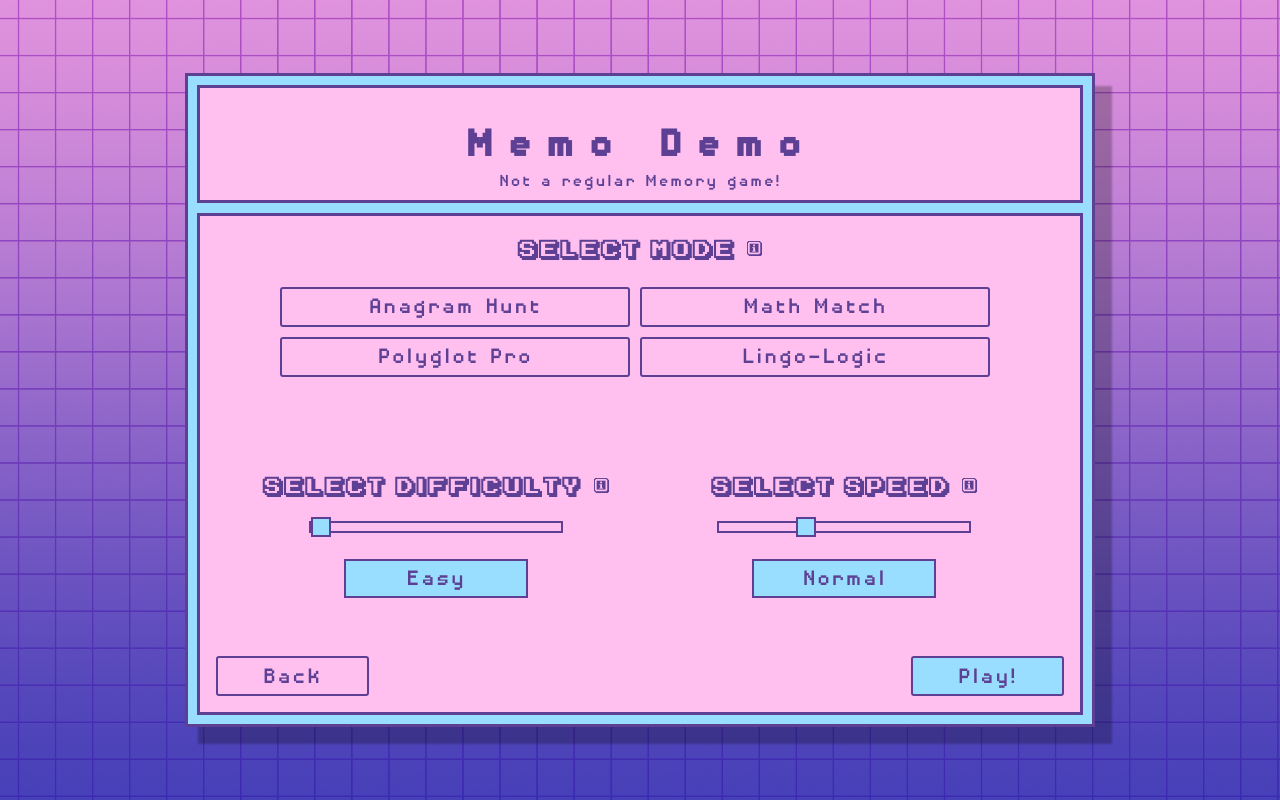
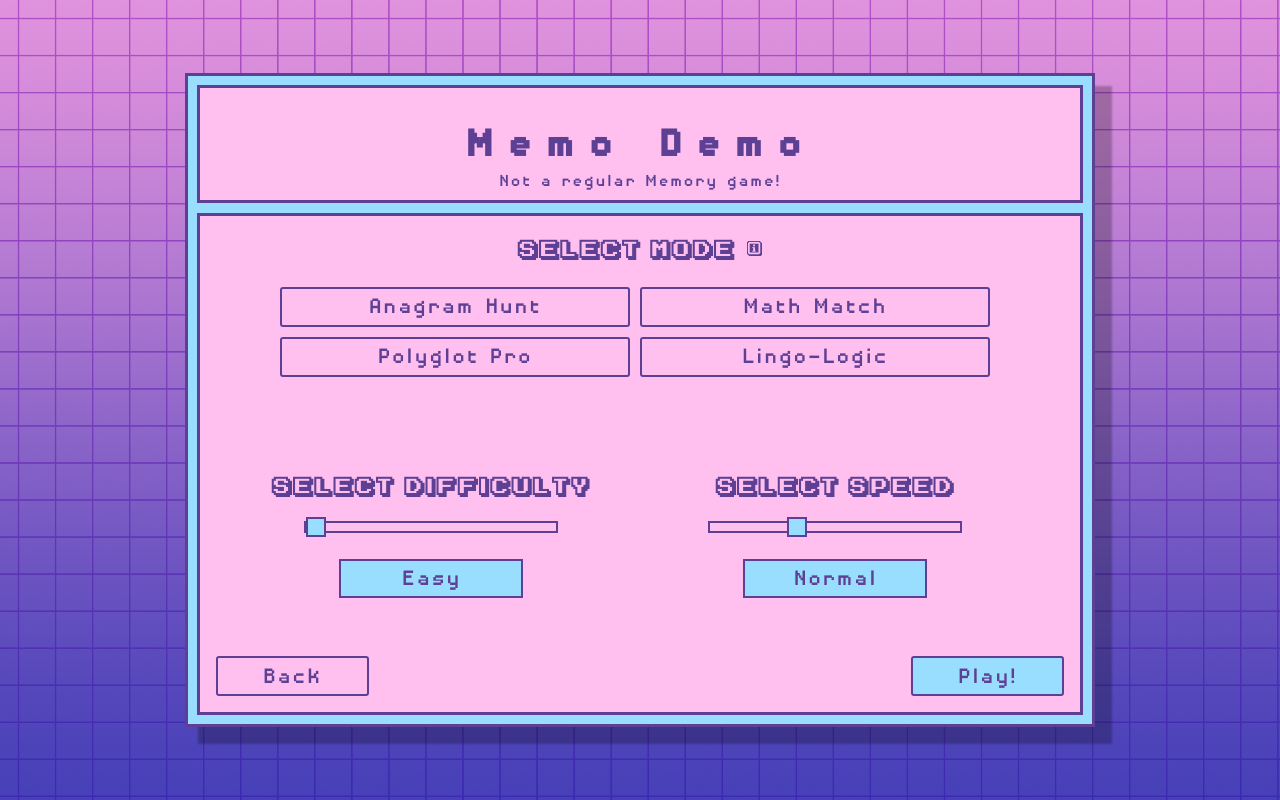
Before and after one commit to SMoShious/MemoDemo, a React (Create React App) app: page / in a window 1280 px wide. Both pictures are taken after a click on the button "Start". Built offline with nearby package versions, Linux system fonts and the light colour scheme.

Commit message:
Added Corrected Window Functionality

```diff
--- a/src/App.css
+++ b/src/App.css
@@ -1,4 +1,5 @@
 .App {
+  position: relative;
   min-width: 70vw;
   min-height: 80vh;
   padding: 0.25rem 0.25rem;
--- a/src/App.js
+++ b/src/App.js
@@ -17,6 +17,17 @@ function App() {
   const [selectedDifficulty, setSelectedDifficulty] = useState(1);
   const [selectedMode, setSelectedMode] = useState(null);
   const [selectedSpeed, setSelectedSpeed] = useState(1300);
+
+  const [zIndex, setZIndex] = useState({app: 1, infoWin: 2});
+  const [nextZ, setNextZ] = useState(3);
+
+  const bringToFront = (winName) => {
+    setZIndex(prevZ => ({
+      ...prevZ,
+      [winName]: nextZ
+    }));
+    setNextZ(nextZ + 1);
+  }
 
   const allCards = {
     anagramSet : {
@@ -398,9 +409,13 @@ function App() {
 
 
   return (
-    <Draggable bounds='body' handle="topBar">
+    <Draggable bounds='body' handle="topBar" onStart={() => bringToFront('app')}>
 
-      <div className="App">
+      <div
+        className="App"
+        style={{zIndex: zIndex.app}}
+        onMouseDown={() => bringToFront('app')}
+      >
 
         <topBar className="gameTitle">
           <div>
@@ -428,6 +443,9 @@ function App() {
               setSelectedDifficulty={setSelectedDifficulty}
               setSelectedSpeed={setSelectedSpeed}
               setSelectedMode={setSelectedMode}
+
+              infoZIndex={zIndex.infoWin}
+              bringToFront={() => bringToFront('infoWin')}
             />
           }
 
--- a/src/components/gameOptions.js
+++ b/src/components/gameOptions.js
@@ -1,4 +1,5 @@
 import React, { useState } from "react";
+import { createPortal } from "react-dom";
 import ActivableButton from "./activableButton.js";
 import "../styles/gameOptions.css";
 import Draggable from "react-draggable";
@@ -6,7 +7,7 @@ import Draggable from "react-draggable";
 function GameOptions ( props ) {
 
   //props
-  const {setIsStarted, setIsPlayed, setIsModeSelected, shuffleCard, setSelectedMode,setSelectedDifficulty, setSelectedSpeed} = props;
+  const {setIsStarted, setIsPlayed, setIsModeSelected, shuffleCard, setSelectedMode,setSelectedDifficulty, setSelectedSpeed, bringToFront, infoZIndex} = props;
 
 
   // difficulty section related codes:
@@ -82,8 +83,11 @@ function GameOptions ( props ) {
   // modes section info related codes:
   const [isInfoOpened, setIsInfoOpened] = useState(false);
 
-  function handleModesInfoClick () {
+  function handleInfoClick () {
     setIsInfoOpened(true);
+  }
+    function handleInfoClose () {
+    setIsInfoOpened(false);
   }
 
   //general button functions:
@@ -103,7 +107,7 @@ function GameOptions ( props ) {
         <div className="mode">
 
           <div className="title modeTitle">
-            <p>Select Mode <span onClick={handleModesInfoClick}><div className="infoIcon"></div></span></p>
+            <p>Select Mode <span onClick={handleInfoClick}><div className="infoIcon"></div></span></p>
           </div>
 
           <div className="modesBtns">
@@ -146,7 +150,7 @@ function GameOptions ( props ) {
 
           <div className="difficulty">
             <div className="title difficultyTitle">
-              <p>Select Difficulty <span><div className="infoIcon" onClick={handleModesInfoClick}></div></span></p>
+              <p>Select Difficulty</p>
             </div>
 
             <input
@@ -161,7 +165,7 @@ function GameOptions ( props ) {
 
           <div className="speed">
             <div className="title speedTitle">
-              <p>Select Speed <span><div className="infoIcon" onClick={handleModesInfoClick}></div></span></p>
+              <p>Select Speed</p>
             </div>
 
             <input
@@ -182,20 +186,28 @@ function GameOptions ( props ) {
         </div>
 
 
-        {isInfoOpened &&
-            <Draggable handle="topBar2" bounds="html">
-              <div className="infoWindow">
+        {isInfoOpened && createPortal (
+            <Draggable
+              handle="topBar2"
+              bounds="html"
+              onStart={bringToFront}
+            >
+              <div
+                className="infoWindow"
+                style={{zIndex: infoZIndex}}
+              >
                 <div className="infoTitle">
                   <topBar2>
-                    <h1>What the hell are these options?</h1>
+                    <h1>What are these modes?</h1>
                   </topBar2>
                 </div>
                 <div className="infoContent">
                   <p>ok! you are here because you are confused about the modes, they are unclear, and you want to know how they work. ;D</p>
                 </div>
               </div>
-            </Draggable>
-          // </div>
+            </Draggable>,
+            document.body
+        )
         }
 
       </div>
--- a/src/styles/gameOptions.css
+++ b/src/styles/gameOptions.css
@@ -15,9 +15,7 @@
 }
 
 .infoWindow {
-  position: absolute;
-  z-index: 1;
-
+  position: fixed;
   min-width: 30vw;
   min-height: 80vh;
   max-width: 30vw;
```
